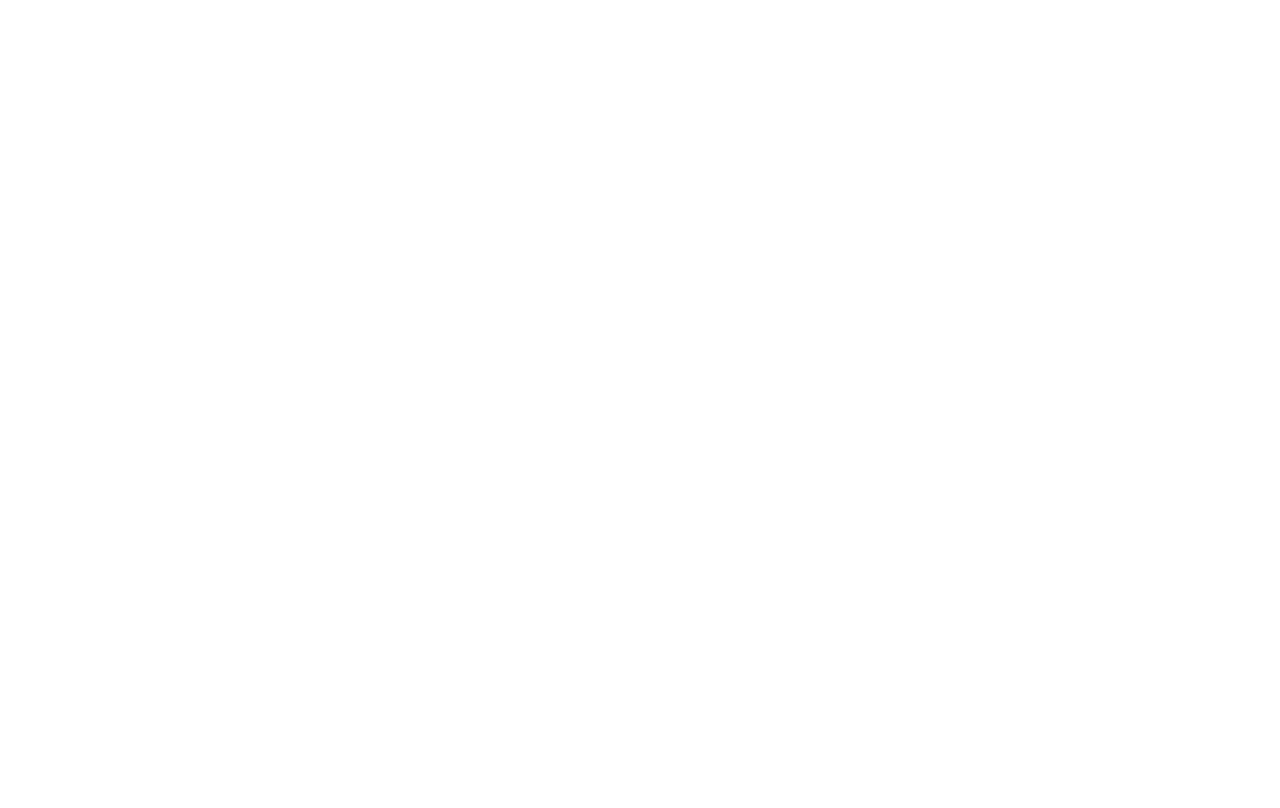
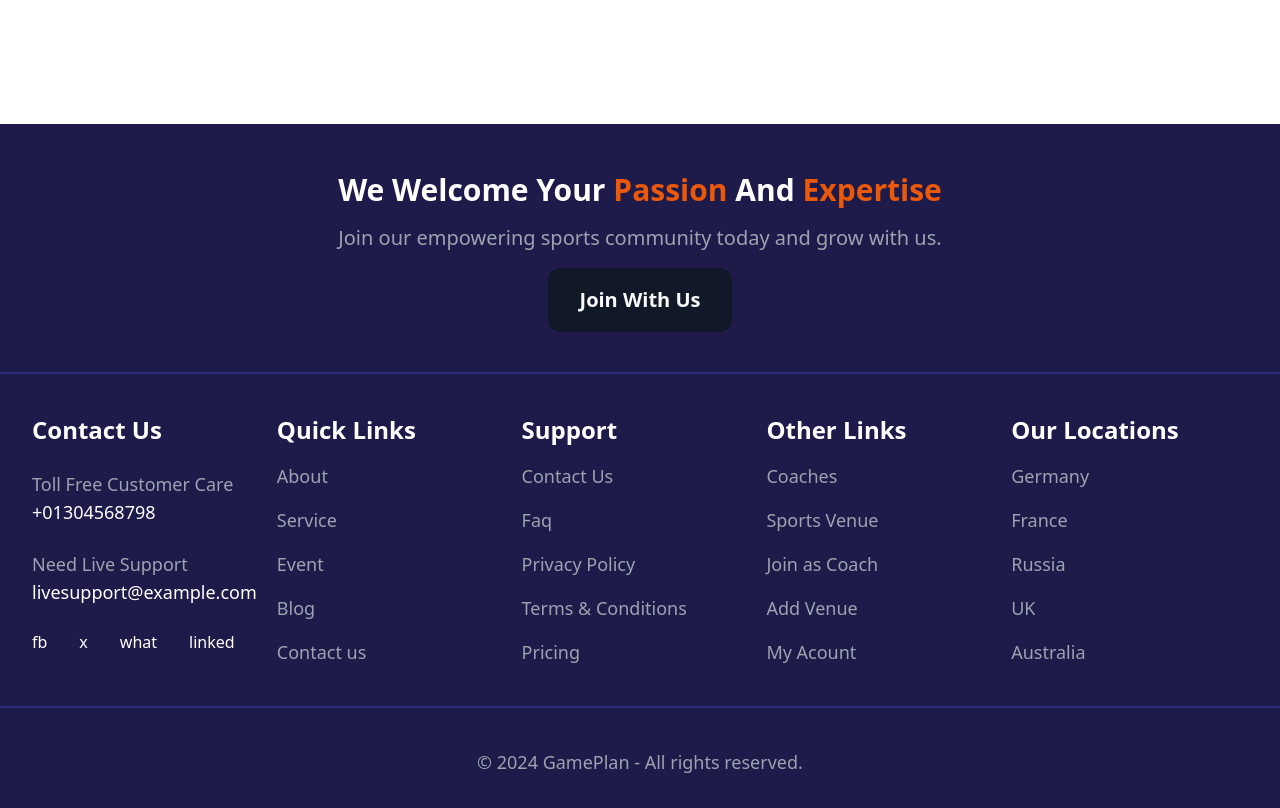
Before and after one commit to saifmaamun/game-space, a React (Vite) app: page / in a window 1280 px wide. Shown: the part 860-1668 px from the top of the page. Before the commit the page ends 936 px from the top, so only its background shows below. Built offline with nearby package versions, Linux system fonts and the light colour scheme.

Commit message:
Footer [DONE]

```diff
--- a/src/components/layout/Footer.tsx
+++ b/src/components/layout/Footer.tsx
@@ -1,7 +1,115 @@
+import { Link } from "react-router-dom";
+import { Button } from "../ui/button";
+
 const Footer = () => {
   return (
-    <div>
-      <h1>Footer</h1>
+    <div className="bg-indigo-950 mt-12 pt-12 pb-8 text-white">
+      <div className="text-center pb-10 space-y-4">
+        <h1 className="text-3xl font-bold">
+          We Welcome Your <span className="text-orange-600">Passion </span> And{" "}
+          <span className="text-orange-600">Expertise </span>
+        </h1>
+        <p className="text-xl text-gray-400">
+          Join our empowering sports community today and grow with us.
+        </p>
+        <Button className="py-8 px-8 text-xl rounded-xl  font-bold hover:bg-orange-600 ">
+          <Link to="/register"> Join With Us</Link>
+        </Button>
+      </div>
+      <div className="container border-t-2 border-indigo-900 py-10">
+        <div className="flex gap-2 justify-center text-white  items-top">
+          <div className="flex-1">
+            <h1 className="text-2xl font-semibold mb-6">Contact Us</h1>
+            <p className="text-lg  text-gray-400">Toll Free Customer Care</p>
+            <p className="text-lg mb-6">+01304568798</p>
+            <p className="text-lg text-gray-400">Need Live Support</p>
+            <p className="text-lg mb-6">livesupport@example.com</p>
+            <div className="flex justify-start gap-8 items-center">
+              <div>fb</div>
+              <div>x</div>
+              <div>what</div>
+              <div>linked</div>
+            </div>
+          </div>
+          <div className="flex-1 ">
+            <h1 className="text-2xl font-semibold mb-4">Quick Links</h1>
+            <p className="mt-4 text-lg text-gray-400">
+              <Link to="/">About</Link>
+            </p>
+            <p className="mt-4 text-lg text-gray-400">
+              <Link to="/">Service</Link>
+            </p>
+            <p className="mt-4 text-lg text-gray-400">
+              <Link to="/">Event</Link>
+            </p>
+            <p className="mt-4 text-lg text-gray-400">
+              <Link to="/">Blog</Link>
+            </p>
+            <p className="mt-4 text-lg text-gray-400">
+              <Link to="/">Contact us</Link>
+            </p>
+          </div>
+          <div className="flex-1">
+            <h1 className="text-2xl font-semibold mb-4">Support</h1>
+            <p className="mt-4 text-lg text-gray-400">
+              <Link to="/">Contact Us</Link>
+            </p>
+            <p className="mt-4 text-lg text-gray-400">
+              <Link to="/">Faq</Link>
+            </p>
+            <p className="mt-4 text-lg text-gray-400">
+              <Link to="/">Privacy Policy</Link>
+            </p>
+            <p className="mt-4 text-lg text-gray-400">
+              <Link to="/">Terms & Conditions</Link>
+            </p>
+            <p className="mt-4 text-lg text-gray-400">
+              <Link to="/">Pricing</Link>
+            </p>
+          </div>
+          <div className="flex-1">
+            <h1 className="text-2xl font-semibold mb-4">Other Links</h1>
+            <p className="mt-4 text-lg text-gray-400">
+              <Link to="/">Coaches</Link>
+            </p>
+            <p className="mt-4 text-lg text-gray-400">
+              <Link to="/">Sports Venue</Link>
+            </p>
+            <p className="mt-4 text-lg text-gray-400">
+              <Link to="/">Join as Coach</Link>
+            </p>
+            <p className="mt-4 text-lg text-gray-400">
+              <Link to="/">Add Venue</Link>
+            </p>
+            <p className="mt-4 text-lg text-gray-400">
+              <Link to="/">My Acount</Link>
+            </p>
+          </div>
+
+          <div className="flex-1">
+            <h1 className="text-2xl font-semibold mb-4">Our Locations</h1>
+            <p className="mt-4 text-lg text-gray-400">
+              <Link to="/">Germany</Link>
+            </p>
+            <p className="mt-4 text-lg text-gray-400">
+              <Link to="/">France</Link>
+            </p>
+            <p className="mt-4 text-lg text-gray-400">
+              <Link to="/">Russia</Link>
+            </p>
+            <p className="mt-4 text-lg text-gray-400">
+              <Link to="/">UK</Link>
+            </p>
+            <p className="mt-4 text-lg text-gray-400">
+              <Link to="/">Australia</Link>
+            </p>
+          </div>
+        </div>
+      </div>
+      <div className="border-t-2 border-indigo-900 pt-10"></div>
+      <p className="text-center text-lg  text-gray-400">
+        © 2024 GamePlan - All rights reserved.
+      </p>
     </div>
   );
 };
--- a/src/components/layout/MainLayout.tsx
+++ b/src/components/layout/MainLayout.tsx
@@ -1,6 +1,7 @@
 import { Outlet } from "react-router-dom";
 import Navbar from "./Navbar";
 import Container from "../ui/Container";
+import Footer from "./Footer";
 
 export default function MainLayout() {
   return (
@@ -11,6 +12,7 @@ export default function MainLayout() {
           <Outlet />
         </Container>
       </div>
+      <Footer />
     </div>
   );
 }
```
